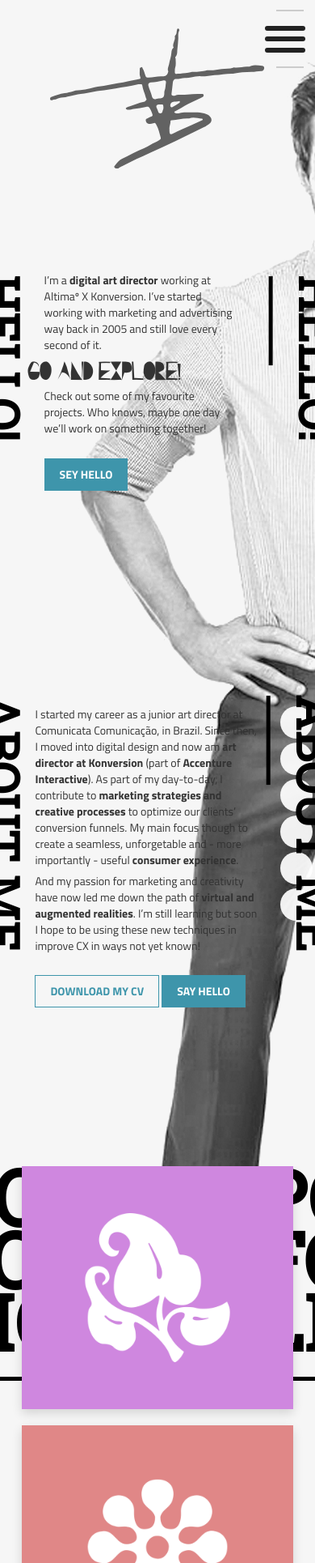
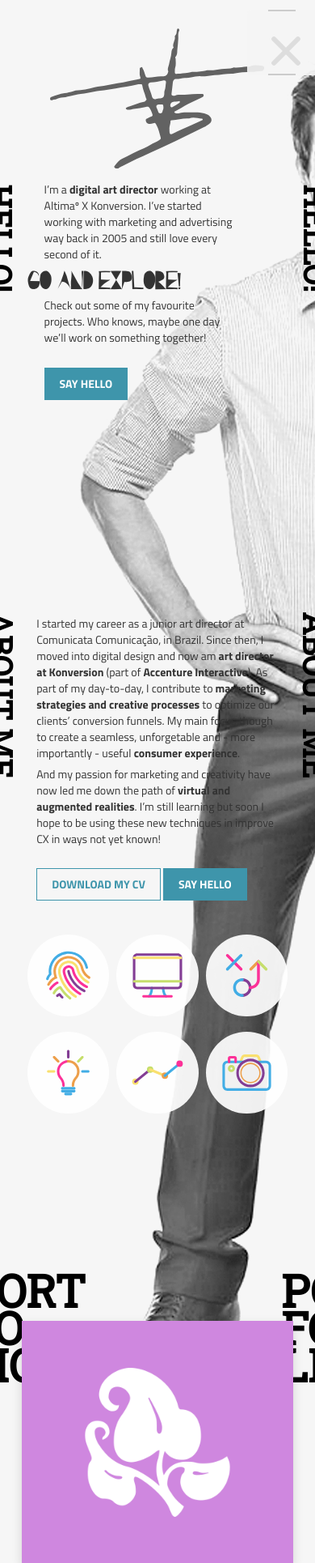
Before and after one commit to vcburnett/vcb2018-b, a PHP site: page / in a window 390 px wide. Shown: the top 1930 px of the page at 81% size. Run offline with PHP 8.4, Linux system fonts and the light colour scheme; some libraries are stand-ins or nearby versions.

Commit message:
desktop layout done + responsive

```diff
--- a/assets/js/scripts.js
+++ b/assets/js/scripts.js
@@ -0,0 +1,48 @@
+$( document ).ready(function() {
+
+	var browserWindow = $(window);
+	var browserH = browserWindow.height();
+	var browserW = browserWindow.width();
+
+	var btnBurger = $("#btn-burger");
+
+	function updateElements() {
+
+		browserH = browserWindow.height();
+		browserW = browserWindow.width();
+
+	}
+
+	// ON RESIZE
+	browserWindow.on("resize", function() {
+		updateElements();
+	}).trigger("resize");
+
+	//Scroll links
+	$(".scroll").click( function(event) {
+
+			//get the full url - like mysitecom/index.htm#home
+			var full_url = this.href;
+			console.log("Full URL: " + full_url);
+
+			//split the url by # and get the anchor target name - home in mysitecom/index.htm#home
+			var parts = full_url.split("#");
+			var trgt = "#" + parts[1];
+
+			console.log("Taget anchor: " + trgt);
+
+			//get the top offset of the target anchor
+			var trgt_offset = $(trgt).offset();
+			var trgt_top = trgt_offset.top;
+			console.log("trgt_top " + trgt_top);
+
+			//goto that anchor by setting the body scroll top to anchor top
+			$('html, body').animate({
+			scrollTop:trgt_top},
+			750,
+			"swing"
+		);
+		return false;
+	});
+
+});
--- a/index.php
+++ b/index.php
@@ -16,6 +16,7 @@
 	<!-- stylesheets -->
 
 	<!-- scripts -->
+	<script src="https://ajax.googleapis.com/ajax/libs/jquery/3.3.1/jquery.min.js"></script>
 	<script type="text/javascript" src="assets/js/instafeed.min.js"></script>
 </head>
 
@@ -23,7 +24,7 @@
 
 	<div id="nav-button">
 		<div class="bar bar-top"></div>
-		<a href="javascript:void(0);">
+		<a href="javascript:void(0);" id="btn-burger" class="btn-burger-close">
 			<div class="nav-button-bar" id="bar-1"></div>
 			<div class="nav-button-bar" id="bar-2"></div>
 			<div class="nav-button-bar" id="bar-3"></div>
@@ -39,11 +40,11 @@
 				</svg></a>
 		</div>
 		<nav>
-			<a href="javascript:void(0);">Home</a>
-			<a href="javascript:void(0);">About me</a>
-			<a href="javascript:void(0);">What I do</a>
-			<a href="javascript:void(0);">Portfolio</a>
-			<a href="#contact">Contact</a>
+			<a href="javascript:void(0);" class="scroll">Home</a>
+			<a href="javascript:void(0);" class="scroll">About me</a>
+			<a href="javascript:void(0);" class="scroll">What I do</a>
+			<a href="javascript:void(0);" class="scroll">Portfolio</a>
+			<a href="#contact" class="scroll">Contact</a>
 			<a href="javascript:void(0);" id="btn-lang">Version française</a>
 		</nav>
 	</div>
@@ -67,7 +68,7 @@
 					<p>I’m a <strong>digital art director</strong> working at Altimaº X Konversion. I’ve started working with marketing and advertising way back in 2005 and still love every second of it.</p>
 					<p class="marfusha-font">Go and explore!</p>
 					<p>Check out some of my favourite projects. Who knows, maybe one day we’ll work on something together!</p>
-					<a href="#contact" class="btn-1">Sey hello</a>
+					<a href="#contact" class="btn-1 scroll">Say hello</a>
 				</div>
 			</div>
 		</section>
@@ -80,7 +81,7 @@
 					<p>I started my career as a junior art director at Comunicata Comunicação, in Brazil. Since then, I moved into digital design and now am <strong>art director at Konversion</strong> (part of <strong>Accenture Interactive</strong>). As part of my day-to-day, I contribute to <strong>marketing strategies and creative processes</strong> to optimize our clients’ conversion funnels. My main focus though to create a seamless, unforgetable and - more importantly - useful <strong>consumer experience</strong>.</p>
 					<p>And my passion for marketing and creativity have now led me down the path of <strong>virtual and augmented realities</strong>. I’m still learning but soon I hope to be using these new techniques in improve CX in ways not yet known!</p>
 					<a href="assets/pdf/Victor-Burnett-CV.pdf" target="_blank" class="btn-2">Download my CV</a>
-					<a href="#contact" class="btn-1">Say hello</a>
+					<a href="#contact" class="btn-1 scroll">Say hello</a>
 				</div>
 				<div id="about-me-icon-wrapper">
 					<div class="service-icon">
@@ -142,7 +143,7 @@
 						<div class="freelance-pen">
 							<img src="assets/images/pen.png" alt="Victor Burnett Freelancing">
 						</div>
-						<a href="#contact" class="btn-3">Let's work together</a>
+						<a href="#contact" class="btn-3 scroll">Let's work together</a>
 					</div>
 			</div>
 			<div id="clients-wrapper">
@@ -201,10 +202,10 @@
 				<div id="exp-content-wrapper">
 					<p>I have had the luck to work in many different and interesting places. Sometimes client-side, but most of my career has been working at agencies. This gave me the opportunity to work with multiple clients in various niches and to explore different solutions to the different challenges present in the multitude of verticals.</p>
 					<p>My current job is at Konversion, which has currently joined the Accenture Interactive group. For sure, new and exciting projects are soon to come!</p>
-					<a href="javascript:void(0);" class="btn-2">View my full experience</a>
+					<a href="#experience-jobs" class="btn-2 scroll" id="btn-experience-open">View my full experience</a>
 				</div>
 
-				<div id="experience-jobs">
+				<div id="experience-jobs" class="experience-list-open">
 					<div class="job">
 						<div class="job-stain">
 							<img src="assets/images/stain-1.png" alt="Konversion ( part of Accenture Interactive )">
@@ -345,6 +346,7 @@
 	</footer>
 
 <!-- Scripts -->
+<script src="assets/js/scripts.js"></script>
 <script src="assets/js/classie.js"></script>
 <script>
 	(function() {
--- a/style.css
+++ b/style.css
@@ -55,8 +55,8 @@ img {
 	box-sizing: border-box;
 }
 a, a > * {
-	-webkit-transition: color .3s, border-color .3s, background-color .3s, fill .15s;
-	transition: color .3s, border-color .3s, background-color .3s, fill .15s;
+	-webkit-transition: color .3s, border-color .3s, background-color .3s, fill .15s, transform .3s;
+	transition: color .3s, border-color .3s, background-color .3s, fill .15s, transform .3s;
 }
 /* end/ RESET */
 
@@ -160,31 +160,65 @@ h3 {
 
 /* MAIN MENU */
 	#nav-button {
-		position: absolute;
-		right: 30px;
+		position: fixed;
+		right: 0px;
 		top: 30px;
 		z-index: 250;
+		padding: 0 30px 0 20px;
+		border-top-left-radius: 5px;
+		border-bottom-left-radius: 5px;
+		background-color: rgba(246,246,246,.9);
 	}
-		a .nav-button-bar {
+		#nav-button a {
+			width: 60px;
+			height: 42px;
+			display: block;
+			position: relative;
+		}
+		#nav-button a .nav-button-bar {
 			width: 60px;
 			height: 6px;
 			display: block;
 			background-color: #222;
 			border-radius: 3px;
-			margin: .7em 0;
+			position: absolute;
 		}
 			#bar-1 {
-
+				top: 0;
 			}
 			#bar-2 {
-
+				top: 18px;
 			}
 			#bar-3 {
-
+				top: 36px;
 			}
 			a:hover .nav-button-bar {
 				background-color: #3e95ab;
 			}
+
+			#nav-button .btn-burger-close #bar-1 {
+				width: 48px;
+				top: 21px;
+				right: 0;
+				-webkit-transform: rotate(45deg);
+				transform: rotate(45deg);
+				background-color: #ddd;
+			}
+			#nav-button .btn-burger-close #bar-2 {
+				opacity: 0;
+			}
+			#nav-button .btn-burger-close #bar-3 {
+				width: 48px;
+				top: 21px;
+				right: 0;
+				-webkit-transform: rotate(-45deg);
+				transform: rotate(-45deg);
+				background-color: #ddd;
+			}
+				#nav-button .btn-burger-close:hover #bar-1, #nav-button .btn-burger-close:hover #bar-3 {
+					background-color: red;
+				}
+
 		#nav-button .bar {
 			display: block;
 			width: 34px;
@@ -476,19 +510,19 @@ section#experience {
 				display: none;
 			}
 	#exp-content-wrapper {
-		width: 460px;
-		margin-left: 80px;
+		width: calc(100% - 285px);
+		max-width: 460px;
+		margin-left: 40px;
 		display: inline-block;
 		vertical-align: top;
 		padding-top: 10em;
 	}
 	#experience-jobs {
 		width: 100%;
-		height: auto;
+		height: 0;
 		display: block;
 		overflow: hidden;
-		padding-top: 8.5em;
-		margin-bottom: 10em;
+		margin: 8.5em 0 10em;
 	}
 		.job {
 			width: 580px;
@@ -534,6 +568,11 @@ section#experience {
 				float: left;
 				clear: left;
 			}
+
+.experience-list-open {
+	height: auto !important;
+	overflow: visible !important;
+}
 
 
 /* Contact */
@@ -790,7 +829,6 @@ display: block;
 	.service-icon {
 		padding: 20px;
 	}
-
 }
 
 @media screen and (max-width: 767px) {
@@ -799,6 +837,7 @@ display: block;
 		width: 90%;
 		height: auto;
 		text-align: center;
+		padding-top: 10em;
 	}
 		.portfolio-container {
 			position: static;
@@ -817,6 +856,43 @@ display: block;
 				.portfolio-cs-content {
 					opacity: 0;
 				}
+		#portfolio .title-left {
+			top: 80px;
+			left: -41px;
+		}
+		#portfolio .title-right {
+			top: 80px;
+			right: -105px;
+		}
+			#portfolio .title h2 {
+				font-size: 4em;
+				line-height: .82em;
+			}
+
+	.service-icon {
+		padding: 12px;
+	}
+
+	#contact-wrapper {
+		width: 80%;
+		text-align: left;
+	}
+		#contact-content {
+			width: 200px;
+		}
+		#contact-form {
+			width: calc(100% - 226px);
+			padding-top: 63px;
+		}
+}
+
+@media screen and (max-width: 700px) {
+
+	.service-icon {
+		width: 40%;
+		margin: 0 1% 4%;
+		padding: 18px;
+	}
 
 }
 
@@ -827,12 +903,83 @@ display: block;
 		padding: 2px;
 		display: inline-block;
 	}
+
+	.service-icon {
+		width: 44%;
+		margin: 0 1% 4%;
+		padding: 10px;
+	}
+
+	#exp-title-wrapper {
+		width: 180px;
+	}
+		#exp-title-wrapper h2 {
+			font-size: 6em;
+			line-height: .77em;
+		}
+	#exp-content-wrapper {
+		width: calc(100% - 205px);
+		max-width: 460px;
+		margin-left: 20px;
+		padding-top: 9em;
+	}
+
+	.job, .job:nth-child(even) {
+		width: 100%;
+		display: block;
+		float: none;
+		clear: none;
+		text-align: left;
+	}
+		.job-stain, .job:nth-child(even) .job-stain {
+			width: 120px;
+			display: inline-block;
+			position: static;
+			margin-top: -48px;
+			float: none;
+			clear: none;
+			vertical-align: top;
+		}
+		.job-content, .job:nth-child(even) .job-content {
+			width: calc(100% - 144px);
+			display: inline-block;
+			margin: 0 0 0 15px;
+			float: none;
+			clear: none;
+			vertical-align: top;
+		}
+
+	#contact {
+		padding: 120px 0;
+	}
+		#contact .title-left {
+			top: 202px;
+			left: -177px;
+		}
+		#contact .title-right {
+			top: 202px;
+			right: -144px;
+		}
+		#contact-wrapper {
+			width: 80%;
+			text-align: left;
+		}
+			#contact-content {
+				width: 50%;
+				min-width: 180px;
+				display: block;
+			}
+			#contact-form {
+				width: 100%;
+				display: block;
+				padding-top: 22px;
+			}
 }
 
 @media screen and (max-width: 540px) {
 	#nav-button {
-		right: 12px;
 		top: 12px;
+		padding: 0 12px;
 	}
 		a .nav-button-bar {
 			width: 50px;
@@ -859,9 +1006,85 @@ display: block;
 				font-size: 3.25em;
 				line-height: 1.25em;
 			}
+
+	#hero-content-wrapper {
+		margin: 13.5em 0 5em 12.5%;
+	}
+		#intro .title-left, #intro .title-right {
+			top: 241px;
+		}
+
+		#about-me {
+			padding: 4em 0 7em 0;
+		}
+	#about-me-text-wrapper, #about-me-icon-wrapper {
+		width: 80%;
+		margin: 0 auto;
+		display: block;
+	}
+		#about-me-text-wrapper {
+			margin-bottom: 3em;
+		}
+		#about-me-icon-wrapper {
+			width: 90%;
+		}
+		.service-icon {
+			width: 30%;
+			margin: 0 1% 4%;
+			padding: 20px;
+		}
+
+	#exp-title-wrapper {
+		width: 120px;
+	}
+		#exp-title-wrapper h2 {
+			font-size: 4em;
+			line-height: .77em;
+		}
+	#exp-content-wrapper {
+		width: calc(100% - 155px);
+		max-width: 460px;
+		margin-left: 20px;
+		padding-top: 6em;
+	}
 }
 
 @media screen and (max-width: 425px) {
+	.title-left {
+		left: -66px;
+	}
+	.title-right {
+		right: -67px;
+	}
+	#about-me .title-left {
+		top: 136px;
+		left: -101px;
+	}
+	#about-me .title-right {
+		top: 136px;
+		right: -102px;
+	}
+	#contact .title-left {
+		top: 170px;
+		left: -101px;
+	}
+	#contact .title-right {
+		top: 170px;
+		right: -102px;
+	}
+
+	h2 {
+		font-size: 2.75em;
+		line-height: 1em;
+	}
+		h2:after {
+			display: none;
+		}
+
+	#about-me .btn-1 {
+		margin-top: 4px;
+	}
+
 	.portfolio-1, .portfolio-2, .portfolio-3, .portfolio-4 {
 		width: 100%;
 		height: 300px;
@@ -869,12 +1092,50 @@ display: block;
 		margin: 0 0 20px;
 	}
 
+	.service-icon {
+		width: 30%;
+		margin: 0 1% 4%;
+		padding: 12px;
+	}
+
+	#exp-title-wrapper {
+		width: 100%;
+		padding-top: 5em;
+	}
+		#exp-title-wrapper h2 {
+			font-size: 3em;
+			line-height: .77em;
+		}
+			#exp-title-wrapper h2:after {
+				content: "";
+				display: block;
+				width: 110px;
+				height: 3px;
+				background-color: #000;
+			}
+			#exp-title-wrapper h2 br {
+				display: none;
+			}
+	#exp-content-wrapper {
+		width: 88%;
+		max-width: 460px;
+		display: block;
+		margin: 0 auto;
+		padding-top: 2em;
+	}
+
+	.job-content p:last-child {
+		font-size: .85em;
+		line-height: 1.25em;
+	}
+
+
 }
 
 @media screen and (max-width: 375px) {
 	#nav-button {
-		right: 10px;
 		top: 10px;
+		padding: 0 10px;
 	}
 		a .nav-button-bar {
 			width: 40px;
```
